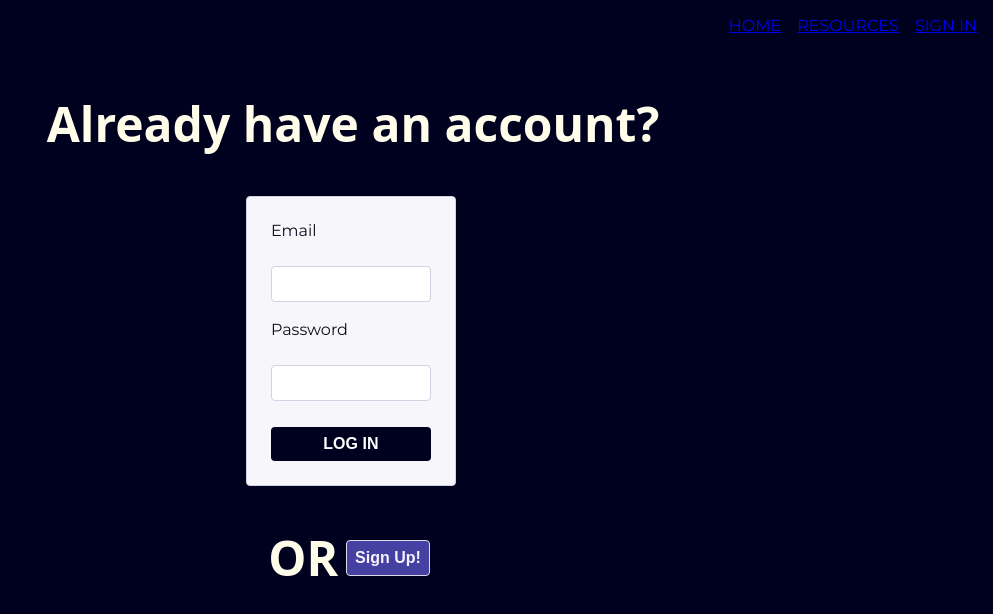
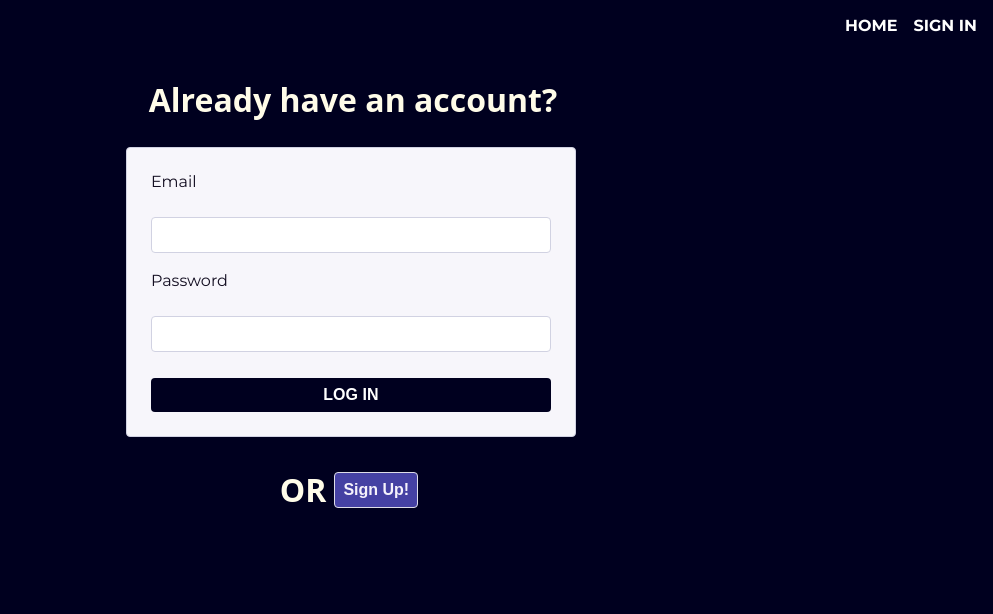
Before and after one commit to zothsu/sharpeningTracker, a React (Create React App) app: page /login in a window 1280 px wide. Shown: the top 614 px of the page, without its empty margins (287-1280 px from the left). Built offline with nearby package versions, Linux system fonts and the light colour scheme; a web font is replaced by a local one.

Commit message:
Style knife details aside element

```diff
--- /dev/null
+++ b/src/components/AddNoteForm/AddNoteForm.css
@@ -0,0 +1,26 @@
+.form-container {
+  margin: 0 auto;
+}
+
+.form-container form {
+  display: flex;
+  flex-direction: column;
+  width: 25em;
+}
+
+.form-container label {
+  margin-bottom: .5em;
+}
+
+.form-container input,
+.form-container textarea {
+  padding: .5em;
+}
+
+.form-container button {
+  padding: .5em 2em;
+  background-color: #007bff;
+  color: #fff;
+  border: none;
+  cursor: pointer;
+}
--- a/src/components/AddNoteForm/AddNoteForm.jsx
+++ b/src/components/AddNoteForm/AddNoteForm.jsx
@@ -1,4 +1,5 @@
 import { useState } from "react";
+import './AddNoteForm.css'
 
 export default function AddKnifeForm({handleAddNote, setAddNoteForm}) {
   const [content, setContent] = useState({
@@ -18,7 +19,7 @@ export default function AddKnifeForm({handleAddNote, setAddNoteForm}) {
   }
 
   return(
-    <div>
+    <div className="form-container">
       <form onSubmit={handleSubmit}>
         <label>Note Type</label>
         <select name="noteType" onChange={handleChange}>
--- a/src/components/KnifeDetail/KnifeDetails.css
+++ b/src/components/KnifeDetail/KnifeDetails.css
@@ -3,7 +3,13 @@
   border-radius: .5em;
 }
 .knifedetails:hover {
-  box-shadow: .1em .1em .4em #bc89f9;
+  box-shadow: .1em .1em .4em hsla(270, 100%, 80%, 0.4);
+}
+
+a {
+  color: #fff;
+  cursor: pointer;
+  font-weight: 900;
 }
 
 table {
--- a/src/components/NavBar/NavBar.css
+++ b/src/components/NavBar/NavBar.css
@@ -5,3 +5,9 @@ nav {
   padding: 1em;
   text-transform: uppercase;
 }
+
+nav a {
+  text-decoration: none;
+  color: #fff;
+  font-weight: bold;
+}
--- a/src/components/NavBar/NavBar.jsx
+++ b/src/components/NavBar/NavBar.jsx
@@ -14,13 +14,13 @@ export default function NavBar({ user, setUser }) {
       <nav>
         <Link to="/">Home</Link>
         <Link to="/library">Knife Library</Link>
-        <Link to="resources">Resources</Link>
+        {/* <Link to="resources">Resources</Link> */}
         <Link to="" onClick={handleLogOut}>Log Out</Link>
       </nav>
       ) : (
       <nav>
         <Link to="/">Home</Link>
-        <Link to="resources">Resources</Link>
+        {/* <Link to="resources">Resources</Link> */}
         <Link to="/login">Sign In</Link>
       </nav>
         )
--- a/src/index.css
+++ b/src/index.css
@@ -12,7 +12,7 @@
 
 h1, h2, h3, h4, h5 {
   font-family: "Megrim", system-ui;
-  font-size: 3rem;
+  font-size: 2rem;
 }
 
 *, *:before, *:after {
--- a/src/pages/KnifeDetailPage/KnifeDetailPage.css
+++ b/src/pages/KnifeDetailPage/KnifeDetailPage.css
@@ -1,6 +1,43 @@
+h1 {
+  font-size: 3rem;
+}
+.btnInTitle {
+  margin: 0;
+  padding: 0;
+  display: flex;
+  justify-content: space-between;
+  align-items: center;
+
+}
 .detailcontainer {
   display: flex;
   flex-direction: row;
   width: 100vw;
   justify-content: space-around;
 }
+
+.knifeDetails, .knifeNotes {
+  text-align: left;
+  display: flex;
+  flex-direction: column;
+}
+
+.knifeDetails h2 {
+  margin: 0;
+  padding: 0
+}
+
+.knifeDetail {
+  margin-right: 0;
+  margin: 0;
+}
+
+.name, .length, .steel, .purchaseDate, .brand, .purchase, .notes {
+  margin-bottom: 0;
+  display: flex;
+  justify-content: space-between;
+}
+
+aside {
+  padding: 1em;
+}
--- a/src/pages/KnifeDetailPage/KnifeDetailPage.jsx
+++ b/src/pages/KnifeDetailPage/KnifeDetailPage.jsx
@@ -42,24 +42,25 @@ export default function KnifeDetailPage() {
           <aside className="leftSide">
             <div className="knifeDetails">
               <h2>Knife Details</h2>
-              <p className="name">Name/Series Name: {knife.name}</p>
-              <p className="length">Length: {knife.length}</p>
-              <p className="steel">Steel Type: {knife.steel === "Other" ? knife.otherSteel : knife.steel}</p>
-              <p className="purchase">Purchase Date: {formatDate(knife.purchaseDate)}</p>
+              <p className="name">Name/Series Name: <span>{knife.name}</span>
+                </p>
+              <p className="steel">Steel Type: <span>{knife.steel === "Other" ? knife.otherSteel : knife.steel}</span></p>
+              <p className="length">Length: <span>{knife.length}</span></p>
+              <p className="purchase">Purchase Date: <span>{formatDate(knife.purchaseDate)}</span></p>
             </div>
+            <hr/>
             <div className="knifeNotes">
-              <h2>Notes</h2>
-              <button onClick={() => setAddNoteForm(true)}>Add Note</button>
+              <h2 className="btnInTitle">Notes <button onClick={() => setAddNoteForm(true)}>Add Note</button></h2>
               {addNoteForm && <AddNoteForm handleAddNote={handleAddNote} setAddNoteForm={setAddNoteForm} />}
               { knife.notes.map((n, idx)=> (
                 <div key={idx}>
-                  <p>{n.noteType}: {n.noteDetails}</p>
+                  <p className="notes">{n.noteType}: <span> {n.noteDetails}</span></p>
                 </div>
               ))}
             </div>
           </aside>
           <div className="sharpeingDetails">
-            <h2>Sharpening History &nbsp;
+            <h2 className="btnInTitle">Sharpening History &nbsp;
               <button onClick={() => setAddForm(true)}> Add Sharpening</button>
               {addForm && <AddSharpeningForm handleAddSharpening={handleAddSharpening} setAddForm={setAddForm} />}
             </h2>
```
